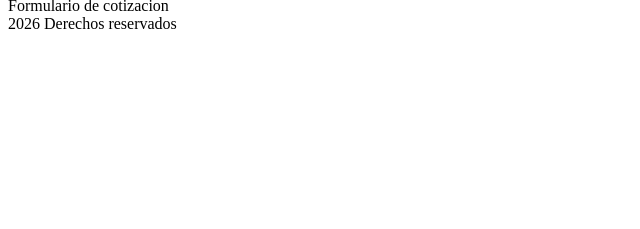
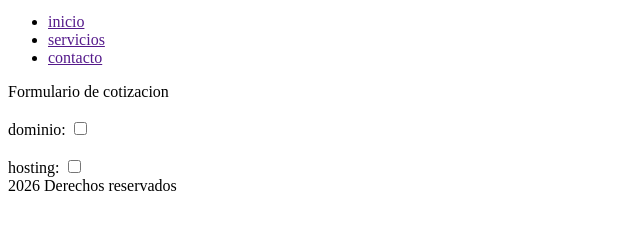
Before and after one commit to luisito2806/cotizador-web, a plain HTML site: page index.html in a window 1280 px wide. Shown: the part 119-348 px from the top of the page, without its empty margins (0-640 px from the left). Drawn offline with Linux system fonts and the light colour scheme.

Commit message:
ultimo cambio

```diff
--- a/index.html
+++ b/index.html
@@ -11,10 +11,24 @@
     <div class ="header">
     <div class ="logo">Logo</div>
     <div class="menu-nav">opciones</div>
+    <ul>
+        <li><a href="">inicio</a></li>
+        <li><a href="">servicios</a></li>
+        <li><a href="">contacto</a></li>
+    </ul>
     <div>
        <div class="container">
         Formulario de cotizacion
+        <br><br>
         <div>
+            <label for="dominio">dominio:
+                <input class="form-check-input" Type="checkbox" id="dominio" name="dominio">
+            </label>
+            <br><br>
+            <label for="dominio">hosting:
+                <input class="form-check-input" Type="checkbox" id="hosting" name="hosting">
+            </label>
+        </div>
         <div class="footer">
             2026 Derechos reservados
         </div>
```
